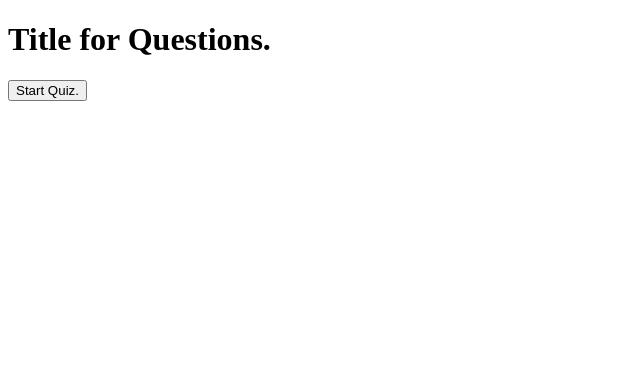
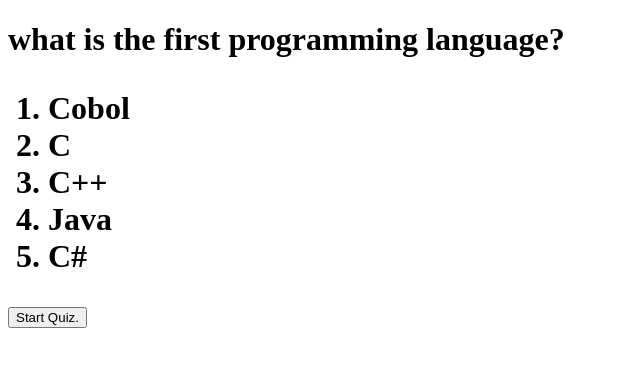
Before and after one commit to Borishabimana773/JavaScriptQuiz, a plain HTML site: page index.html in a window 1280 px wide. Both pictures are taken after a click on the button "Start Quiz.". Shown: the whole page, without its empty margins (0-640 px from the left). Drawn offline with Linux system fonts and the light colour scheme.

Commit message:
adding questions

```diff
--- a/assets/js/script.js
+++ b/assets/js/script.js
@@ -5,8 +5,7 @@ function timerFunction() {
         console.log();
     },1000)
 }
-var buttonEl = document.getElementByClassName("start");
-var nextQuestionBtn = getElementByClassName("next-question");
+
 
 var questionAnswers = [
     {
@@ -15,24 +14,24 @@ var questionAnswers = [
         correctAnswer: "Cobol"
     },
     {
-        question:"what is the first programming language?",
-        answers:['Cobol',"C","C++","Java","C#"],
-        correctAnswer: "Cobol"
+        question:"what is the most used computer operating system?",
+        answers:["windows","macOS","linux","chrome","unix"],
+        correctAnswer: "windows"
     },
     {
-        question:"what is the first programming language?",
-        answers:['Cobol',"C","C++","Java","C#"],
-        correctAnswer: "Cobol"
+        question:"what is the most popular browser?",
+        answers:["internet explorer","safari","netscape","firefox","opera"],
+        correctAnswer: "internat explorer"
     },
     {
-        question:"what is the first programming language?",
-        answers:['Cobol',"C","C++","Java","C#"],
-        correctAnswer: "Cobol"
+        question:"what city houses most tech companies?",
+        answers:["paris","silicon valley","tampa","new york","atlanta"],
+        correctAnswer: "silicon valley"
     },
     {
-        question:"what is the first programming language?",
-        answers:['Cobol',"C","C++","Java","C#"],
-        correctAnswer: "Cobol"
+        question:"what is the most popular car make?",
+        answers:["toyota","honda","chrysler","general motors","hyundai"],
+        correctAnswer: "toyota"
     }
 
 ]
@@ -40,30 +39,31 @@ var questionAnswers = [
 var questionIndex = 0
 
 function getAnswers() {
-    var titleElement = document.getElementById ("questions-title")
-    var titleQuestion = questionAnswers[questionIndex]
-    titleElement.textContent = titleQuestion.question
+    var titleElement = document.getElementById ("questions-title");
+    var titleQuestion = questionAnswers[questionIndex];
+    titleElement.textContent = titleQuestion.question;
+    var createElement = document.createElement("ol");
+    createElement.setAttribute("id", "list");
+    titleElement.appendChild(createElement);
 
-    for (var i = 0; i , questionAnswers[questionIndex].answers.length; i++) {
+    for (var i = 0; i < questionAnswers[questionIndex].answers.length; i++) {
         var listEl = document.createElement("li");
+        listEl.setAttribute("onclick","nextQuestion(event)")
         listEl.textContent = questionAnswers[questionIndex].answers[i];
-        listEl.clssName = "answers-for-questions";
-        document.getElemment("question-answer-container").appendChild(listEl);
+        createElement.appendChild(listEl);
     }
+
+
+
+}
+function nextQuestion(e) {
     questionIndex++;
-
+    document.getElementById("list").remove();
+    getAnswers();
 }
 
 function startQuiz(){
-
-    buttonEl.removeAttribute("start");
-    buttonEl.setAttribute("class","next-question");
-    console.log()
+    getAnswers();
+    timerFunction();
 
 }
-    buttonEl.addEventListner
-
-
-})
-
-timerFunction();
--- a/index.html
+++ b/index.html
@@ -5,16 +5,17 @@
     <meta http-equiv="X-UA-Compatible" content="IE=edge">
     <meta name="viewport" content="width=device-width, initial-scale=1.0">
     <title>JavaScript Quiz</title>
+
 </head>
 <body>
     <div>
-        <h1 id="Questions-title">
+        <h1 id="questions-title">
             Title for Questions.
         </h1>
-        <ul id="question-answer-container">
+        <div id="question-answer-container">
 
-        </ul>
-        <button data-bind-toggle-text="Next Question" class = "start">
+        </div>
+        <button data-bind-toggle-text="Next Question" class = "start" onclick = "startQuiz()" >
            Start Quiz.
         </button>
     </div>
```
